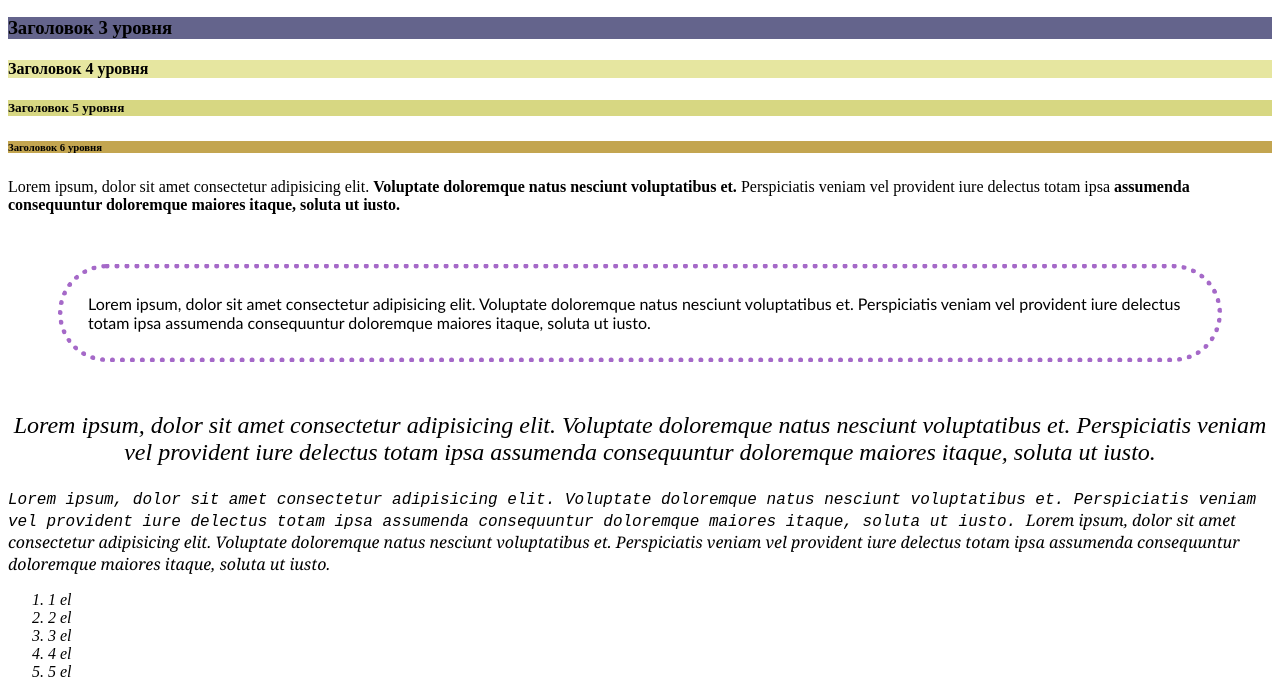
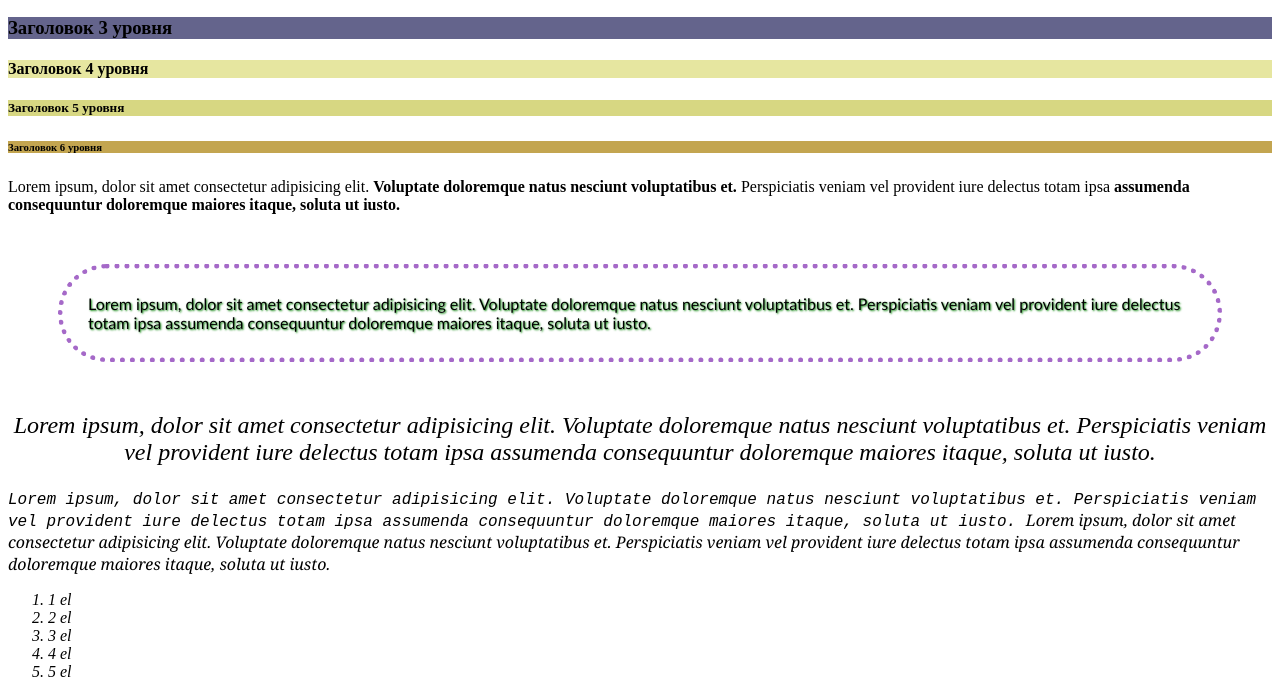
Before and after one commit to Ksumaliya/4mod, a plain HTML site: page index.html in a window 1280 px wide. Shown: the part 110-800 px from the top of the page. Drawn offline with Linux system fonts and the light colour scheme.

Commit message:
Update styles.css

```diff
--- a/styles.css
+++ b/styles.css
@@ -33,6 +33,7 @@ h6 {
     padding: 25px;
     font-family:'Gill Sans', 'Gill Sans MT', Calibri, 'Trebuchet MS', sans-serif;
     border-radius:50px;
+    text-shadow: green 1px 1px 2px;
 }
 .p3 {
     font-size: 24px;
```
